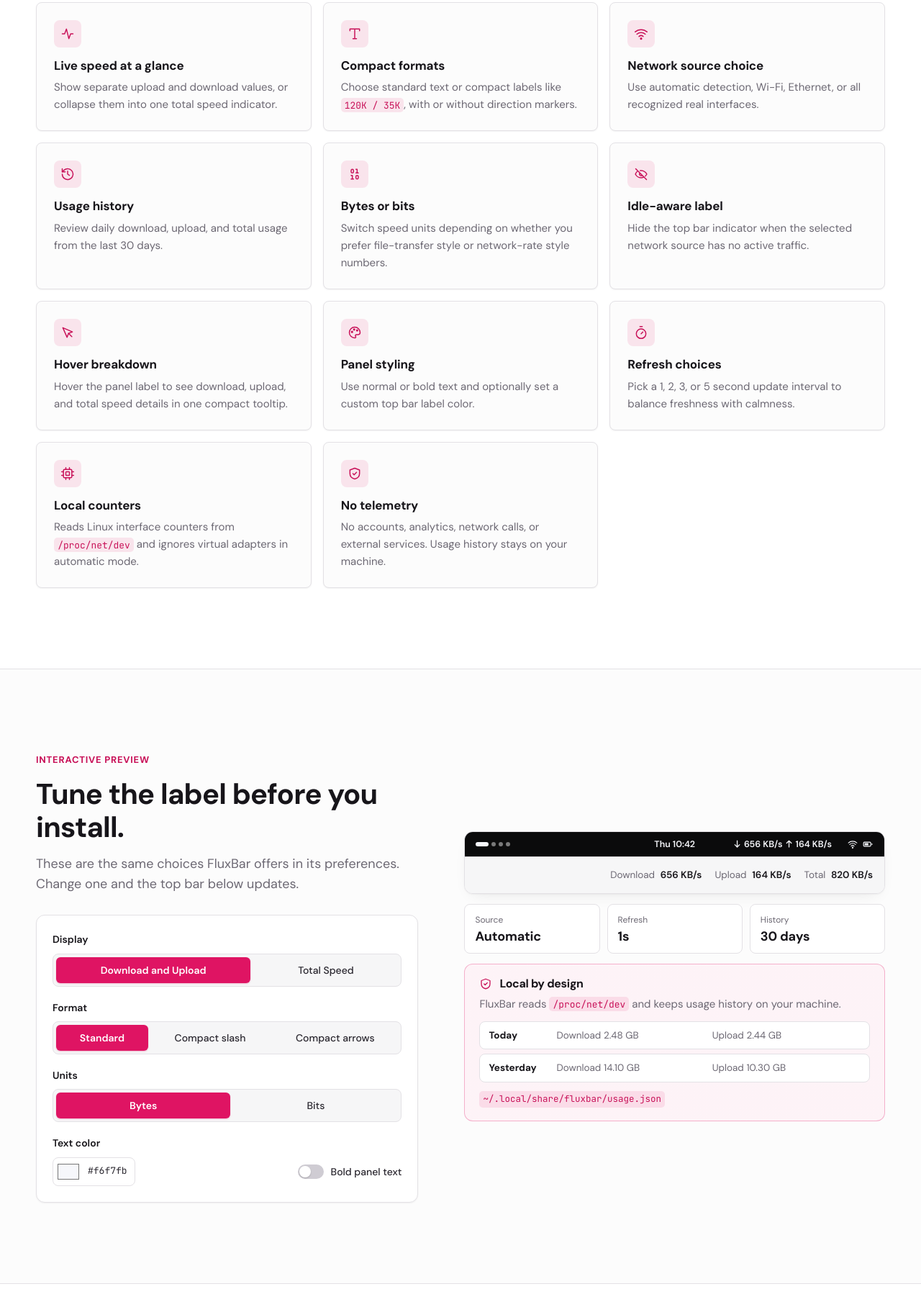
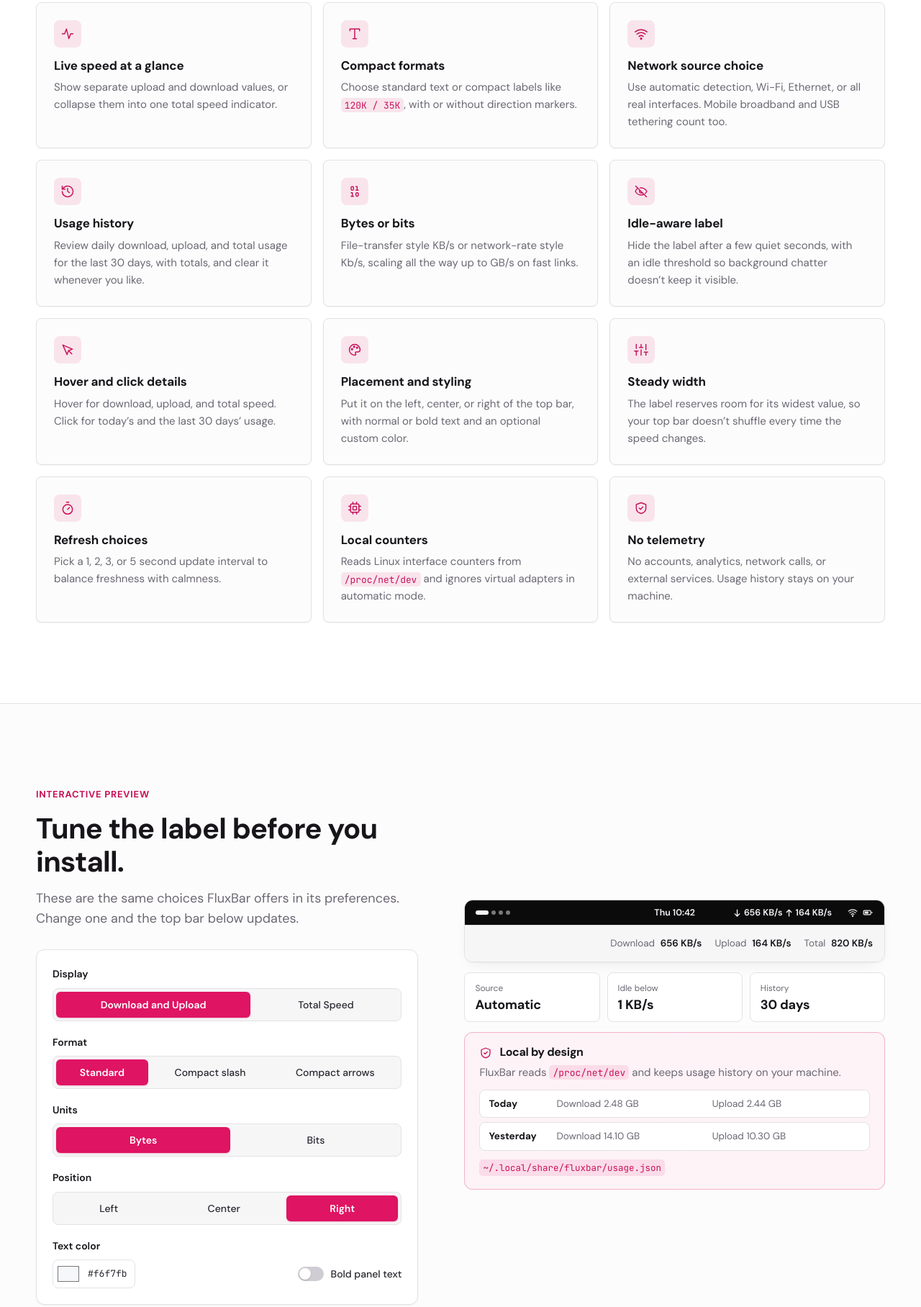
Before and after one commit to piyushdoorwar/fluxbar, a website: page site/index.html in a window 1280 px wide. Shown: the part 1240-3056 px from the top of the page at 72% size. Drawn offline with Linux system fonts and the light colour scheme.

Commit message:
feat(site): showcase v3 features and add position to live preview
- Feature cards for steady width, click-for-usage, placement, idle threshold,
  GB/s units, mobile broadband and history totals/clear
- Live preview mirrors the extension's new three-digit formatting and gains a
  Position control that moves the readout between left, center and right

```diff
--- a/site/app.js
+++ b/site/app.js
@@ -103,39 +103,33 @@
   }
 
   // ---- Speed readout ----------------------------------------------------
-  // Mirrors the extension's formatting: bytes use base 1024, bits use base 1000.
+  // Mirrors the extension's formatRate(): bytes use base 1024, bits base 1000, and
+  // values scale to at most three digits (999 KB/s rolls over to 1.0 MB/s).
   const readouts = document.querySelectorAll("[data-readout]");
   if (!readouts.length) return;
 
-  const state = { display: "separate", format: "standard", units: "bytes", color: "#f6f7fb", bold: false };
+  const state = { display: "separate", format: "standard", units: "bytes", position: "right", color: "#f6f7fb", bold: false };
   let downloadBytes = 122880;
   let uploadBytes = 35840;
 
-  function formatSpeed(bytesPerSecond) {
-    if (state.units === "bits") {
-      const bits = bytesPerSecond * 8;
-      if (bits < 1000) return `${bits} b/s`;
-      if (bits < 1000000) return `${Math.round(bits / 1000)} Kb/s`;
-      return `${(bits / 1000000).toFixed(1)} Mb/s`;
+  function formatRate(bytesPerSecond, compact) {
+    const useBits = state.units === "bits";
+    const units = useBits
+      ? compact ? ["b", "Kb", "Mb", "Gb"] : ["b/s", "Kb/s", "Mb/s", "Gb/s"]
+      : compact ? ["B", "K", "M", "G"] : ["B/s", "KB/s", "MB/s", "GB/s"];
+    const base = useBits ? 1000 : 1024;
+    let value = useBits ? bytesPerSecond * 8 : bytesPerSecond;
+    let unit = 0;
+    while (value >= 999.5 && unit < units.length - 1) {
+      value /= base;
+      unit += 1;
     }
-    if (bytesPerSecond < 1024) return `${bytesPerSecond} B/s`;
-    if (bytesPerSecond < 1048576) return `${Math.round(bytesPerSecond / 1024)} KB/s`;
-    return `${(bytesPerSecond / 1048576).toFixed(1)} MB/s`;
+    const shown = unit === 0 || value >= 9.95 ? Math.round(value).toString() : value.toFixed(1);
+    return `${shown}${compact ? "" : " "}${units[unit]}`;
   }
 
-  function formatCompact(bytesPerSecond) {
-    const useBits = state.units === "bits";
-    const base = useBits ? 1000 : 1024;
-    const units = useBits ? ["b", "Kb", "Mb", "Gb"] : ["B", "K", "M", "G"];
-    let scaled = useBits ? bytesPerSecond * 8 : bytesPerSecond;
-    let unit = 0;
-    while (scaled >= base && unit < units.length - 1) {
-      scaled /= base;
-      unit += 1;
-    }
-    const shown = scaled < 10 && unit > 0 ? scaled.toFixed(1) : Math.round(scaled).toString();
-    return `${shown}${units[unit]}`;
-  }
+  const formatSpeed = (bytesPerSecond) => formatRate(bytesPerSecond, false);
+  const formatCompact = (bytesPerSecond) => formatRate(bytesPerSecond, true);
 
   // Readout parts: strings are text, {icon} entries become sprite icons.
   function readoutParts() {
@@ -179,6 +173,14 @@
     document.querySelectorAll("[data-tip]").forEach((el) => {
       el.textContent = values[el.dataset.tip];
     });
+    // Position preview: left and center go after the existing items, right goes
+    // before the status icons, matching where the extension inserts itself.
+    const prefReadout = document.getElementById("prefReadout");
+    const slot = document.querySelector(`[data-slot="${state.position}"]`);
+    if (prefReadout && slot && prefReadout.parentElement !== slot) {
+      if (state.position === "right") slot.prepend(prefReadout);
+      else slot.append(prefReadout);
+    }
   }
 
   // Segmented controls in the preferences preview
--- a/site/index.html
+++ b/site/index.html
@@ -243,44 +243,49 @@
             <article class="card" data-reveal style="--d: 0.08s">
               <div class="icon"><svg class="ic" aria-hidden="true"><use href="assets/icons.svg#i-wifi" /></svg></div>
               <h3>Network source choice</h3>
-              <p>Use automatic detection, Wi-Fi, Ethernet, or all recognized real interfaces.</p>
+              <p>Use automatic detection, Wi-Fi, Ethernet, or all real interfaces. Mobile broadband and USB tethering count too.</p>
             </article>
             <article class="card" data-reveal>
               <div class="icon"><svg class="ic" aria-hidden="true"><use href="assets/icons.svg#i-history" /></svg></div>
               <h3>Usage history</h3>
-              <p>Review daily download, upload, and total usage from the last 30 days.</p>
+              <p>Review daily download, upload, and total usage for the last 30 days, with totals, and clear it whenever you like.</p>
             </article>
             <article class="card" data-reveal style="--d: 0.04s">
               <div class="icon"><svg class="ic" aria-hidden="true"><use href="assets/icons.svg#i-binary" /></svg></div>
               <h3>Bytes or bits</h3>
-              <p>Switch speed units depending on whether you prefer file-transfer style or network-rate style numbers.</p>
+              <p>File-transfer style KB/s or network-rate style Kb/s, scaling all the way up to GB/s on fast links.</p>
             </article>
             <article class="card" data-reveal style="--d: 0.08s">
               <div class="icon"><svg class="ic" aria-hidden="true"><use href="assets/icons.svg#i-eye-off" /></svg></div>
               <h3>Idle-aware label</h3>
-              <p>Hide the top bar indicator when the selected network source has no active traffic.</p>
+              <p>Hide the label after a few quiet seconds, with an idle threshold so background chatter doesn&rsquo;t keep it visible.</p>
             </article>
             <article class="card" data-reveal>
               <div class="icon"><svg class="ic" aria-hidden="true"><use href="assets/icons.svg#i-pointer" /></svg></div>
-              <h3>Hover breakdown</h3>
-              <p>Hover the panel label to see download, upload, and total speed details in one compact tooltip.</p>
+              <h3>Hover and click details</h3>
+              <p>Hover for download, upload, and total speed. Click for today&rsquo;s and the last 30 days&rsquo; usage.</p>
             </article>
             <article class="card" data-reveal style="--d: 0.04s">
               <div class="icon"><svg class="ic" aria-hidden="true"><use href="assets/icons.svg#i-palette" /></svg></div>
-              <h3>Panel styling</h3>
-              <p>Use normal or bold text and optionally set a custom top bar label color.</p>
+              <h3>Placement and styling</h3>
+              <p>Put it on the left, center, or right of the top bar, with normal or bold text and an optional custom color.</p>
             </article>
             <article class="card" data-reveal style="--d: 0.08s">
+              <div class="icon"><svg class="ic" aria-hidden="true"><use href="assets/icons.svg#i-sliders" /></svg></div>
+              <h3>Steady width</h3>
+              <p>The label reserves room for its widest value, so your top bar doesn&rsquo;t shuffle every time the speed changes.</p>
+            </article>
+            <article class="card" data-reveal>
               <div class="icon"><svg class="ic" aria-hidden="true"><use href="assets/icons.svg#i-timer" /></svg></div>
               <h3>Refresh choices</h3>
               <p>Pick a 1, 2, 3, or 5 second update interval to balance freshness with calmness.</p>
             </article>
-            <article class="card" data-reveal>
+            <article class="card" data-reveal style="--d: 0.04s">
               <div class="icon"><svg class="ic" aria-hidden="true"><use href="assets/icons.svg#i-cpu" /></svg></div>
               <h3>Local counters</h3>
               <p>Reads Linux interface counters from <code>/proc/net/dev</code> and ignores virtual adapters in automatic mode.</p>
             </article>
-            <article class="card" data-reveal style="--d: 0.04s">
+            <article class="card" data-reveal style="--d: 0.08s">
               <div class="icon"><svg class="ic" aria-hidden="true"><use href="assets/icons.svg#i-shield" /></svg></div>
               <h3>No telemetry</h3>
               <p>No accounts, analytics, network calls, or external services. Usage history stays on your machine.</p>
@@ -322,6 +327,14 @@
                   <button type="button" role="radio" aria-checked="false" data-value="bits">Bits</button>
                 </div>
               </div>
+              <div class="control">
+                <span class="label" id="lblPosition">Position</span>
+                <div class="seg" role="radiogroup" aria-labelledby="lblPosition" data-control="position">
+                  <button type="button" role="radio" aria-checked="false" data-value="left">Left</button>
+                  <button type="button" role="radio" aria-checked="false" data-value="center">Center</button>
+                  <button type="button" role="radio" aria-checked="true" data-value="right">Right</button>
+                </div>
+              </div>
               <div class="control control-row">
                 <label class="color-field">
                   <span class="label">Text color</span>
@@ -342,9 +355,13 @@
           <div class="preview" data-reveal style="--d: 0.08s">
             <div class="preview-card">
               <div class="gpanel gpanel-static">
-                <span class="gp-activities" aria-hidden="true"><i class="on"></i><i></i><i></i><i></i></span>
-                <span class="gp-clock" aria-hidden="true">Thu 10:42</span>
-                <div class="gp-right">
+                <div class="gp-left" data-slot="left">
+                  <span class="gp-activities" aria-hidden="true"><i class="on"></i><i></i><i></i><i></i></span>
+                </div>
+                <div class="gp-center" data-slot="center">
+                  <span class="gp-clock" aria-hidden="true">Thu 10:42</span>
+                </div>
+                <div class="gp-right" data-slot="right">
                   <span class="gp-flux is-static" id="prefReadout" aria-live="off"><span class="readout" data-readout></span></span>
                   <span class="gp-status" aria-hidden="true">
                     <svg class="ic"><use href="assets/icons.svg#i-wifi" /></svg>
@@ -361,7 +378,7 @@
 
             <div class="tiles">
               <div class="tile"><small>Source</small><strong>Automatic</strong></div>
-              <div class="tile"><small>Refresh</small><strong>1s</strong></div>
+              <div class="tile"><small>Idle below</small><strong>1 KB/s</strong></div>
               <div class="tile"><small>History</small><strong>30 days</strong></div>
             </div>
 
--- a/site/styles.css
+++ b/site/styles.css
@@ -298,6 +298,8 @@ button { font: inherit; }
 .gp-activities i { width: 6px; height: 6px; border-radius: 999px; background: var(--gp-dot); }
 .gp-activities i.on { width: 18px; background: var(--gp-text); }
 .gp-clock { color: var(--gp-text); white-space: nowrap; }
+.gp-left, .gp-center { display: flex; align-items: center; gap: 2px; min-width: 0; }
+.gp-left { justify-self: start; }
 .gp-right { display: flex; align-items: center; justify-content: flex-end; gap: 2px; min-width: 0; }
 .gp-flux {
   display: inline-flex; align-items: center; height: 26px; padding: 0 10px;
```
